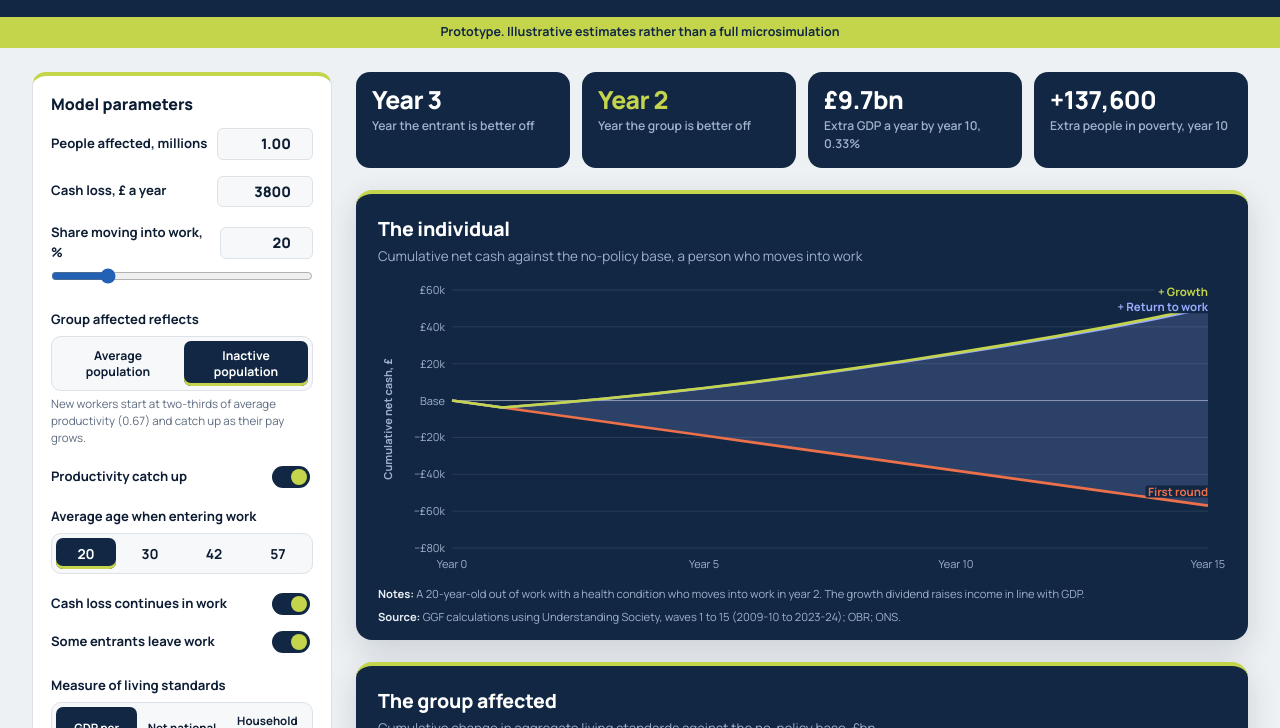
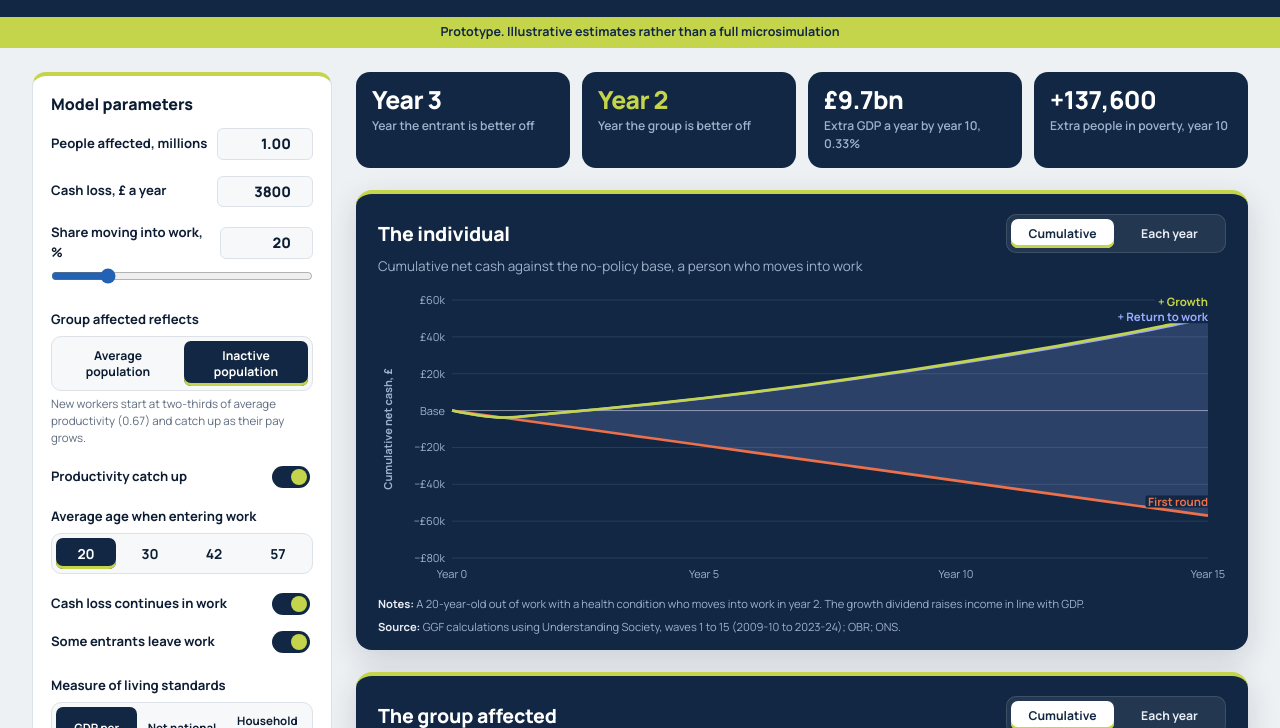
Before and after one commit to goodgrowthfoundation/long-term-model, a plain HTML site: page index.html in a window 1280 px wide. Shown: the part 72-800 px from the top of the page. Drawn offline with nearby package versions, Linux system fonts and the light colour scheme.

Commit message:
Add files via upload

```diff
--- a/index.html
+++ b/index.html
@@ -42,6 +42,10 @@ body{font-family:var(--font);background:var(--paper);color:var(--ink);line-heigh
 .seg button[aria-pressed="true"]{background:var(--navy);color:#fff;box-shadow:inset 0 -3px 0 var(--lime)}
 .hint{font-size:.72rem;color:var(--muted);margin-top:4px}
 .seg4{grid-template-columns:repeat(4,1fr)}
+.ph{display:flex;justify-content:space-between;align-items:center;gap:12px;flex-wrap:wrap}
+.vseg{width:220px;margin-top:0;background:rgba(255,255,255,.08);border-color:var(--navyLine)}
+.vseg button{color:var(--onNavy)}
+.vseg button[aria-pressed="true"]{background:#fff;color:var(--navy)}
 .seg3{grid-template-columns:repeat(3,1fr)}
 .seg3 button{font-size:.72rem}
 .seg4 button{font-size:.86rem}
@@ -113,11 +117,11 @@ body{font-family:var(--font);background:var(--paper);color:var(--ink);line-heigh
     <div class="kpi"><b id="k3"></b><span id="k3s">Extra GDP a year by year 10</span></div>
     <div class="kpi"><b id="k4"></b><span>Extra people in poverty, year 10</span></div>
   </div>
-  <section class="panel"><h3>The individual</h3><div class="sub">Cumulative net cash against the no-policy base, a person who moves into work</div>
+  <section class="panel"><div class="ph"><h3>The individual</h3><div class="seg vseg" role="group" aria-label="Individual chart view"><button type="button" data-v="v1" data-view="cum" aria-pressed="true">Cumulative</button><button type="button" data-v="v1" data-view="ann" aria-pressed="false">Each year</button></div></div><div class="sub" id="s1"></div>
     <div class="chart" id="c1"></div>
     <p class="src"><b>Notes:</b> <span id="n1"></span></p>
     <p class="src"><b>Source:</b> GGF calculations using Understanding Society, waves 1 to 15 (2009-10 to 2023-24); OBR; ONS.</p></section>
-  <section class="panel"><h3>The group affected</h3><div class="sub">Cumulative change in aggregate living standards against the no-policy base, £bn</div>
+  <section class="panel"><div class="ph"><h3>The group affected</h3><div class="seg vseg" role="group" aria-label="Group chart view"><button type="button" data-v="v2" data-view="cum" aria-pressed="true">Cumulative</button><button type="button" data-v="v2" data-view="ann" aria-pressed="false">Each year</button></div></div><div class="sub" id="s2"></div>
     <div class="chart" id="c2"></div>
     <p class="src"><b>Notes:</b> Growth adds the extra output of those in work, valued using <span id="lsn"></span>. Under the inactive setting it starts at two-thirds of average output and, with catch-up on, rises with pay to the national average. Working-age effects end at 66.</p>
     <p class="src"><b>Source:</b> GGF calculations using Understanding Society; OBR, Fiscal risks and sustainability, July 2023; ONS, Blue Book 2025.</p></section>
@@ -133,7 +137,7 @@ const D={"ages": {"20": {"S": [0, 0.8099, 0.728, 0.7098, 0.6786, 0.6786, 0.6786,
 const MU=0.3688105057457333,SIG=0.35,H=15;
 const C={orange:'#EC704A',pale:'#99ACFF',lime:'#C4D54B',navy:'#112743',off:'#EBEBEB'};
 const $=id=>document.getElementById(id);
-const DEF={N:1000000,L:3800,P:20,mode:'ina',cont:true,exits:true,cu:true,age:20,ls:'gdp'};
+const DEF={N:1000000,L:3800,P:20,mode:'ina',cont:true,exits:true,cu:true,age:20,ls:'gdp',v1:'cum',v2:'cum'};
 let S={...DEF};
 function erf(x){const s=Math.sign(x);x=Math.abs(x);const t=1/(1+0.3275911*x);return s*(1-(((((1.061405429*t-1.453152027)*t)+1.421413741)*t-0.284496736)*t+0.254829592)*t*Math.exp(-x*x))}
 const Phi=z=>0.5*(1+erf(z/Math.SQRT2)), F=x=>x<=0?0:Phi((Math.log(x)-MU)/SIG);
@@ -179,10 +183,10 @@ function buildChart(el,layers,yf,tf,ytitle){
   // bands between successive layers show each round building on the last
   for(let i=1;i<layers.length;i++){
     const lo=layers[i-1].y,hi=layers[i].y;
-    const area=d3.area().x(t=>x(t)).y0(t=>y(lo[t])).y1(t=>y(hi[t]));
+    const area=d3.area().curve(d3.curveMonotoneX).x(t=>x(t)).y0(t=>y(lo[t])).y1(t=>y(hi[t]));
     svg.append('path').attr('d',area(idx)).attr('fill',layers[i].c).attr('opacity',.2);
   }
-  const line=a=>d3.line().x(t=>x(t)).y(t=>y(a[t]))(idx);
+  const line=a=>d3.line().curve(d3.curveMonotoneX).x(t=>x(t)).y(t=>y(a[t]))(idx);
   layers.forEach(l=>svg.append('path').attr('d',line(l.y)).attr('fill','none').attr('stroke',l.c).attr('stroke-width',l.w||2.6).attr('stroke-linejoin','round').attr('stroke-dasharray',l.dash?'1 5':null).attr('stroke-linecap',l.dash?'round':null));
   const tight=(g,t)=>{const bb=t.node().getBBox();g.insert('rect','text').attr('x',bb.x-1.5).attr('y',bb.y+1).attr('width',bb.width+3).attr('height',Math.max(0,bb.height-2)).attr('rx',1.5).attr('fill',C.navy)};
   const placed=[];
@@ -209,8 +213,11 @@ function render(){
   $('k3').textContent='£'+(o.gdp10/1e9).toFixed(1)+'bn';
   $('k3s').textContent='Extra GDP a year by year 10, '+(o.gdp10/D.gdp*100).toFixed(2)+'%';
   $('k4').textContent=ppl(o.v2[10]);
-  buildChart($('c1'),[{name:'First round',y:o.i1,c:C.orange},{name:'+ Return to work',y:o.i2,c:C.pale},{name:'+ Growth',y:o.i3,c:C.lime}],gbpK,gbp,'Cumulative net cash, £');
-  buildChart($('c2'),[{name:'First round',y:o.g1,c:C.orange},{name:'+ Return to work',y:o.g2,c:C.pale},{name:'+ Growth',y:o.g3,c:C.lime,w:3.2}],bnT,bn,LS[S.ls].ax);
+  const tr=(a,on)=>on?a.map((v,i)=>i?v-a[i-1]:0):a, a1=S.v1==='ann', a2=S.v2==='ann';
+  $('s1').textContent=(a1?'Each year\u2019s':'Cumulative')+' net cash against the no-policy base, a person who moves into work';
+  $('s2').textContent=(a2?'Each year\u2019s':'Cumulative')+' change in aggregate living standards against the no-policy base, £bn';
+  buildChart($('c1'),[{name:'First round',y:tr(o.i1,a1),c:C.orange},{name:'+ Return to work',y:tr(o.i2,a1),c:C.pale},{name:'+ Growth',y:tr(o.i3,a1),c:C.lime}],gbpK,gbp,(a1?'Annual':'Cumulative')+' net cash, £');
+  buildChart($('c2'),[{name:'First round',y:tr(o.g1,a2),c:C.orange},{name:'+ Return to work',y:tr(o.g2,a2),c:C.pale},{name:'+ Growth',y:tr(o.g3,a2),c:C.lime,w:3.2}],bnT,bn,LS[S.ls].ax.replace('Cumulative',a2?'Annual':'Cumulative'));
   buildChart($('c3'),[{name:'First round',y:o.v1,c:C.orange},{name:'+ Return to work',y:o.v2,c:C.pale},{name:'+ Growth, no change',y:o.v2,c:C.lime,dash:true}],v=>(v>0?'+':'')+v+'k',ppl,'Extra people in poverty, thousands');
 }
 function sync(){
@@ -220,6 +227,7 @@ function sync(){
   $('cu').checked=S.cu;$('cu').disabled=S.mode==='avg';$('cuRow').classList.toggle('off',S.mode==='avg');
   document.querySelectorAll('[data-age]').forEach(b=>b.setAttribute('aria-pressed',+b.dataset.age===S.age));
   document.querySelectorAll('[data-ls]').forEach(b=>b.setAttribute('aria-pressed',b.dataset.ls===S.ls));
+  document.querySelectorAll('[data-view]').forEach(b=>b.setAttribute('aria-pressed',b.dataset.view===S[b.dataset.v]));
   $('lsh').textContent=LS[S.ls].h; $('lsn').textContent=LS[S.ls].n;
   $('modeh').textContent=S.mode==='avg'?'Each new worker is as productive as the average worker, a 1:1 ratio.':'New workers start at two-thirds of average productivity (0.67) and catch up as their pay grows.';
   $('n1').textContent=`A ${S.age}-year-old out of work with a health condition who moves into work in year 2. The growth dividend raises income in line with GDP.`;
@@ -235,6 +243,7 @@ $('cont').onchange=e=>{S.cont=e.target.checked;render()};$('exits').onchange=e=>
 $('cu').onchange=e=>{S.cu=e.target.checked;render()};
 document.querySelectorAll('[data-age]').forEach(b=>b.onclick=()=>{S.age=+b.dataset.age;sync();render()});
 document.querySelectorAll('[data-ls]').forEach(b=>b.onclick=()=>{S.ls=b.dataset.ls;sync();render()});
+document.querySelectorAll('[data-view]').forEach(b=>b.onclick=()=>{S[b.dataset.v]=b.dataset.view;sync();render()});
 $('reset').onclick=()=>{S={...DEF};sync();render()};
 let rt;addEventListener('resize',()=>{clearTimeout(rt);rt=setTimeout(render,120)});
 sync();render();
```
